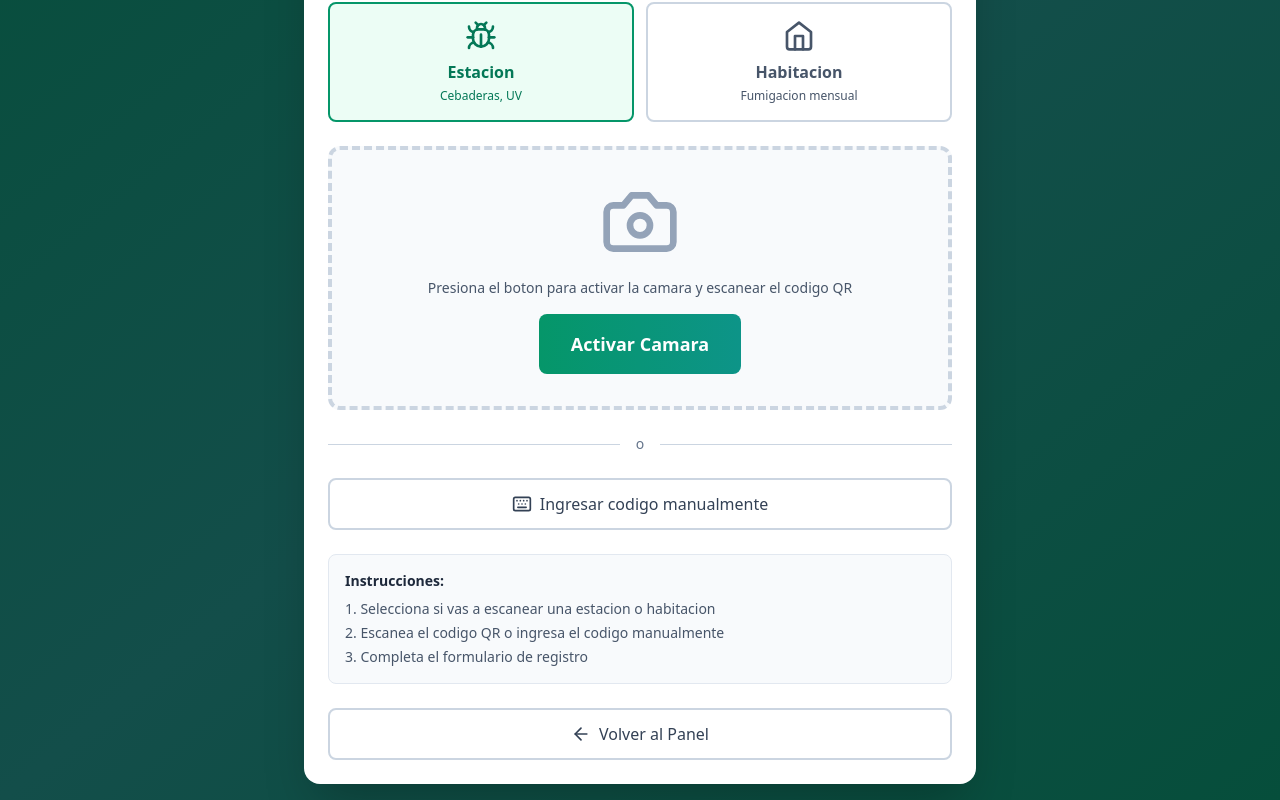
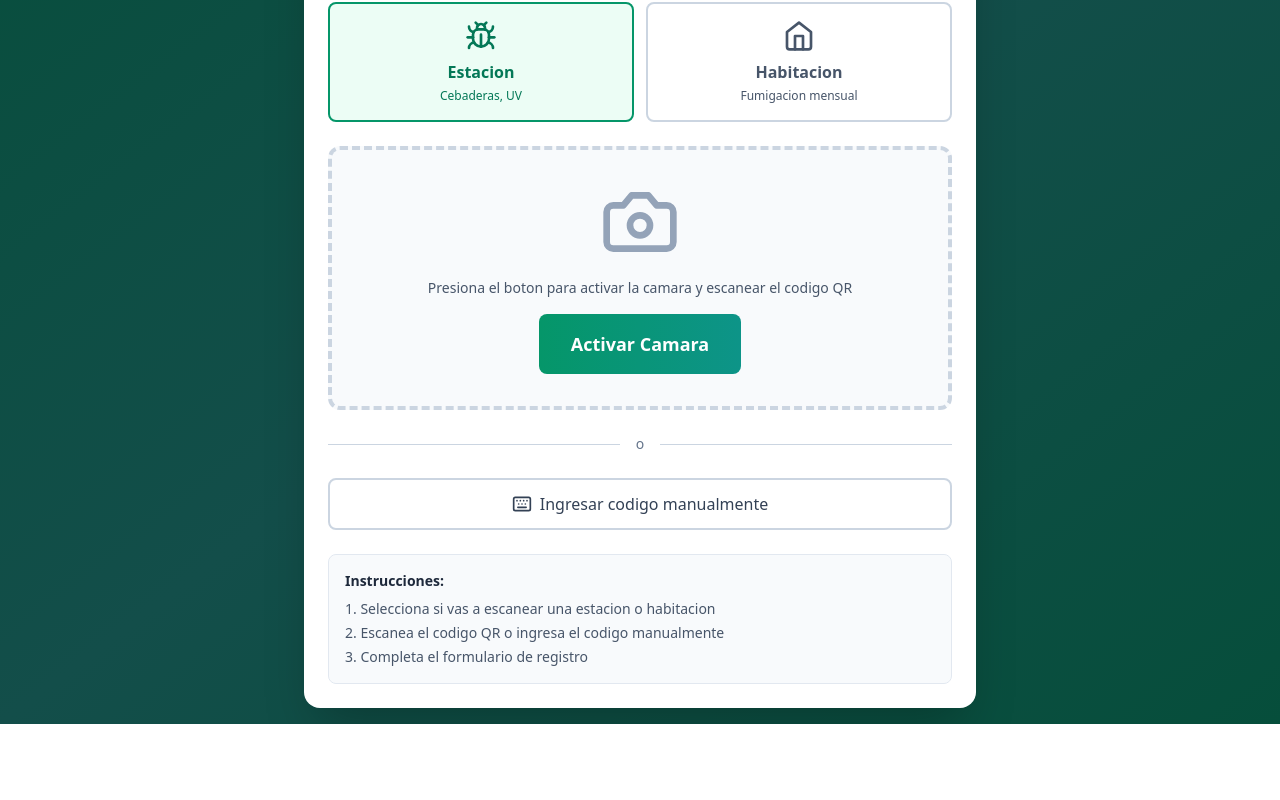
Before and after one commit to eDarkz/cas.m, a React (Vite) app: page /fumigacion/scanner in a window 1280 px wide. Shown: the part 250-1050 px from the top of the page. After the commit the page ends 974 px from the top, so only its background shows below. Built offline with nearby package versions, Linux system fonts and the light colour scheme.

Commit message:
Updated FumigationQRScanner.tsx

```diff
--- a/src/pages/FumigationQRScanner.tsx
+++ b/src/pages/FumigationQRScanner.tsx
@@ -399,13 +399,6 @@ export default function FumigationQRScanner() {
               </ul>
             </div>
 
-            <button
-              onClick={() => navigate('/fumigacion')}
-              className="w-full flex items-center justify-center gap-2 px-6 py-3 border-2 border-slate-300 text-slate-700 rounded-lg hover:bg-slate-50 transition-colors font-medium"
-            >
-              <ArrowLeft className="w-5 h-5" />
-              Volver al Panel
-            </button>
           </div>
         </div>
       </div>
```
